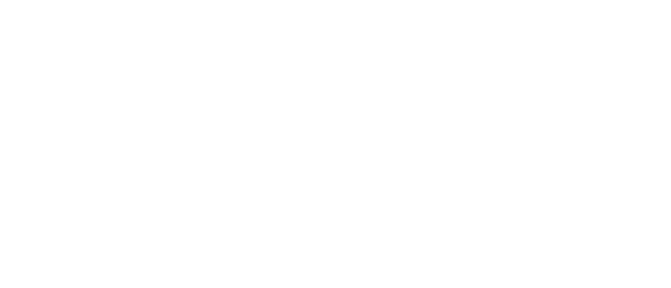
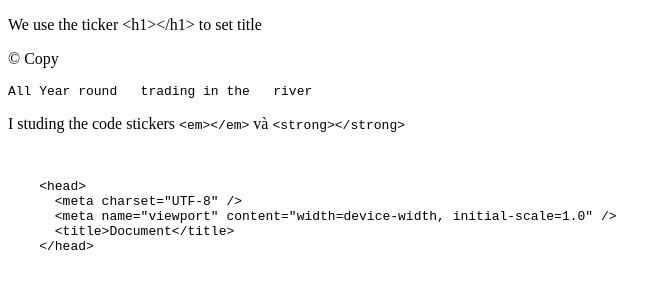
Before and after one commit to POHTranQuocThai/DuAnMau, a plain HTML site: page index.html in a window 1280 px wide. Shown: the whole page, without its empty margins (0-671 px from the left). Drawn offline with Linux system fonts and the light colour scheme.

Commit message:
sửa lần 1

```diff
--- a/index.html
+++ b/index.html
@@ -5,5 +5,20 @@
     <meta name="viewport" content="width=device-width, initial-scale=1.0" />
     <title>Document</title>
   </head>
-  <body></body>
+  <body>
+    <p>We use the ticker &lt;h1&gt;&lt;/h1&gt; to set title</p>
+    <p>&copy; Copy</p>
+    <pre>All Year round   trading in the   river</pre>
+    <p>
+      I studing the code stickers <code>&lt;em&gt;&lt;/em&gt;</code> và
+      <code>&lt;strong&gt;&lt;/strong&gt;</code>
+    </p>
+    <pre><code>
+    <!--Lên gg search codeBeauty/sệch tìm kiếm HTML escape/Unescape-->
+    &lt;head&gt;
+      &lt;meta charset=&quot;UTF-8&quot; /&gt;
+      &lt;meta name=&quot;viewport&quot; content=&quot;width=device-width, initial-scale=1.0&quot; /&gt;
+      &lt;title&gt;Document&lt;/title&gt;
+    &lt;/head&gt;</code></pre>
+  </body>
 </html>
```
